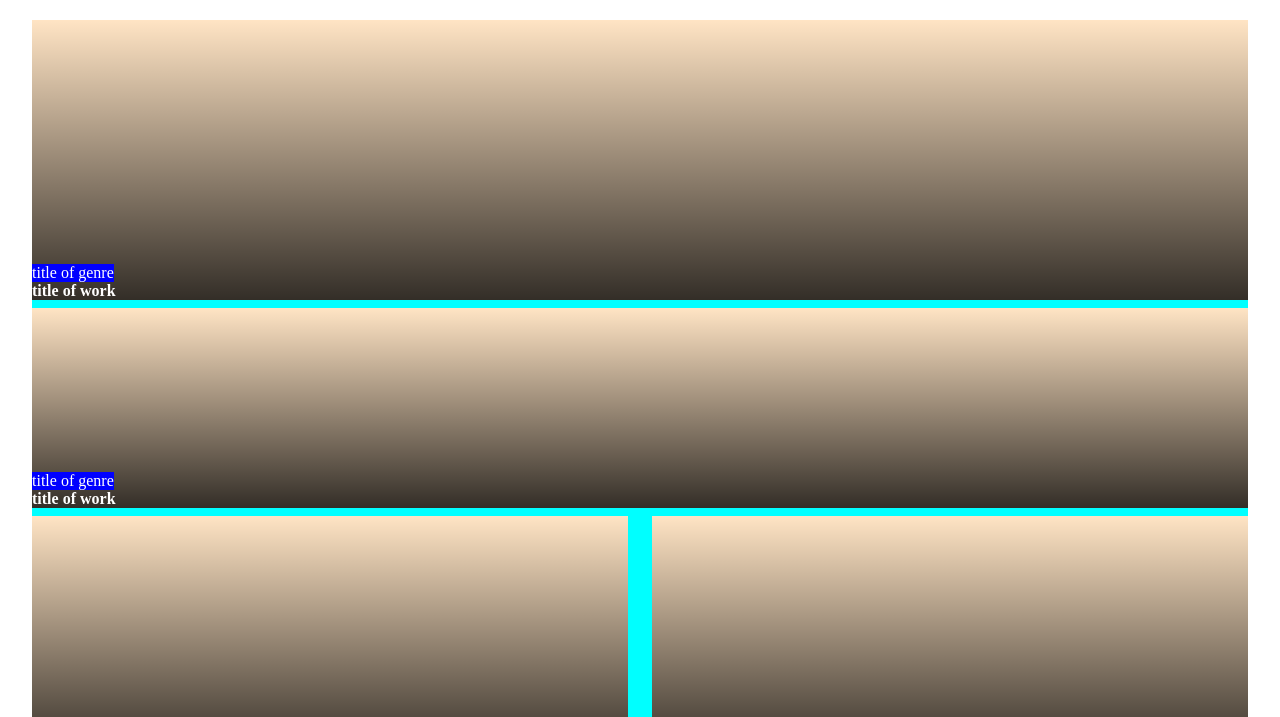
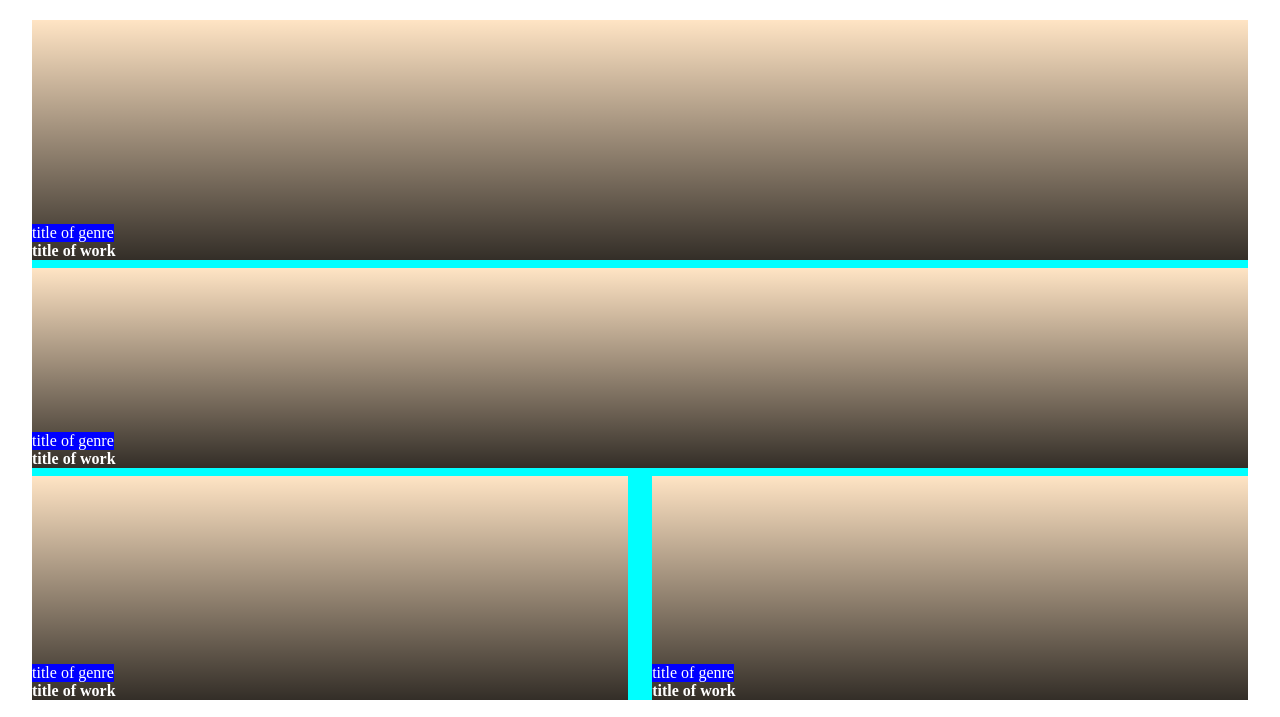
Before and after one commit to priest616/oscar, a plain HTML site: page index.html in a window 1280 px wide. Shown: the part 82-799 px from the top of the page. Drawn offline with Linux system fonts and the light colour scheme.

Commit message:
firsttwo

```diff
--- a/main.js
+++ b/main.js
@@ -25,7 +25,6 @@ option = {
 const observer = new IntersectionObserver(function (entries, observer) {
     entries.forEach(entry => {
         if (entry.isIntersecting) {
-            console.log(entry.isIntersecting);
             document.querySelector('.title21').classList.add('slidefromside');
             observer.unobserve(entry.target);
         }
@@ -35,6 +34,7 @@ const observer = new IntersectionObserver(function (entries, observer) {
 
 observer.observe(secone);
 
+
 // position: relative;
 // overflow: hidden;
 // top: -100px;
--- a/style.scss
+++ b/style.scss
@@ -129,20 +129,20 @@ header{
 }
 
 .fsctsec{
-    height: 95vh;
+    height: 85vh;
     margin: 2.5%;
     width: 95%;
     background-color: aqua;
     position: relative;
     .dispimg1{
         position: relative;
-        height: 35vh;
+        height: 30vh;
         width: 100%;
         background-color: bisque;
         margin-bottom: 1vh;
         .intxt1{
             position: absolute;
-            height: 35vh;
+            height: 30vh;
             width: 100%;
             background: linear-gradient(to top, rgba(0, 0, 0, 0.8), rgba(0, 0, 0, 0));
         }
@@ -167,13 +167,13 @@ header{
         justify-content: space-between;
         .dispimg3{
             position: relative;
-            height: 30vh;
+            height: 28vh;
             width: 49%;
             background-color: bisque;
             display: inline-block;
             .intxt3{
                 position: absolute;
-                height: 30vh;
+                height: 28vh;
                 width: 100%;
                 background: linear-gradient(to top, rgba(0, 0, 0, 0.8), rgba(0, 0, 0, 0));
             }
```
Also changed, not shown: style.css.
